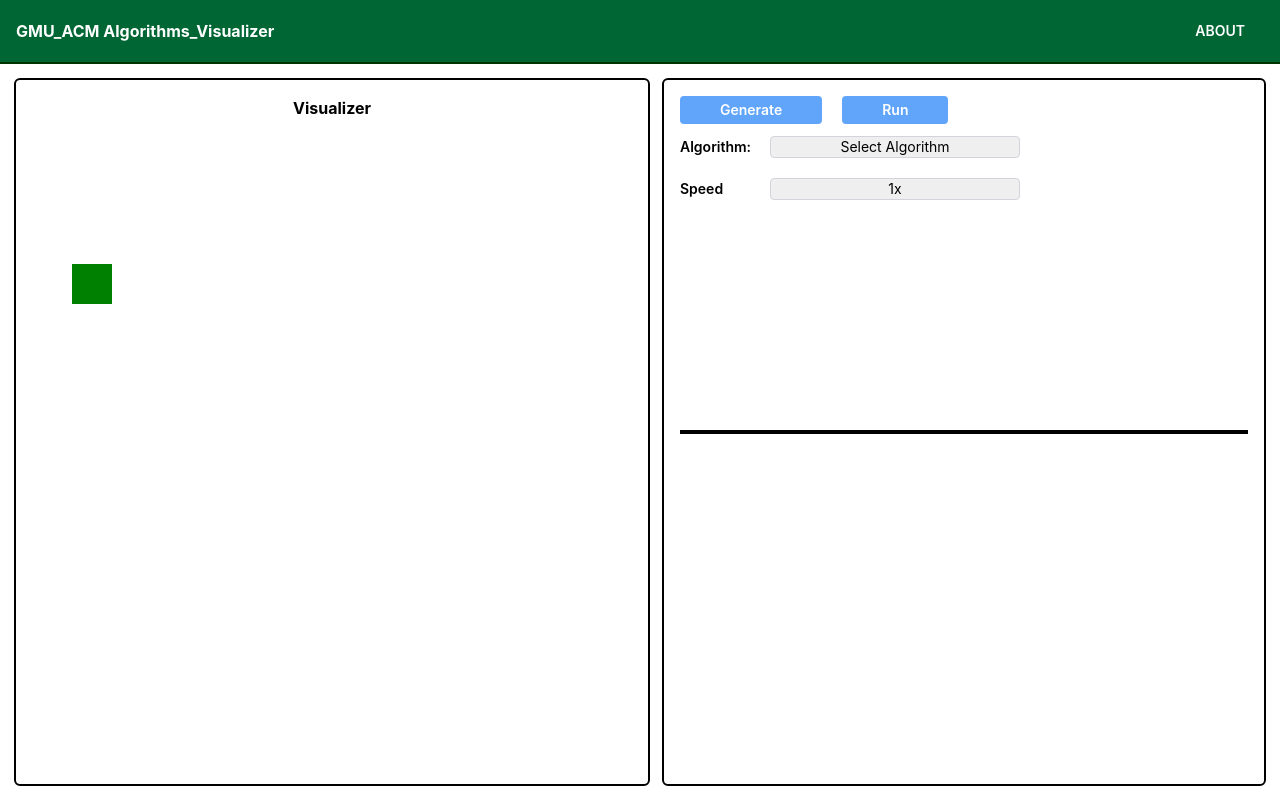
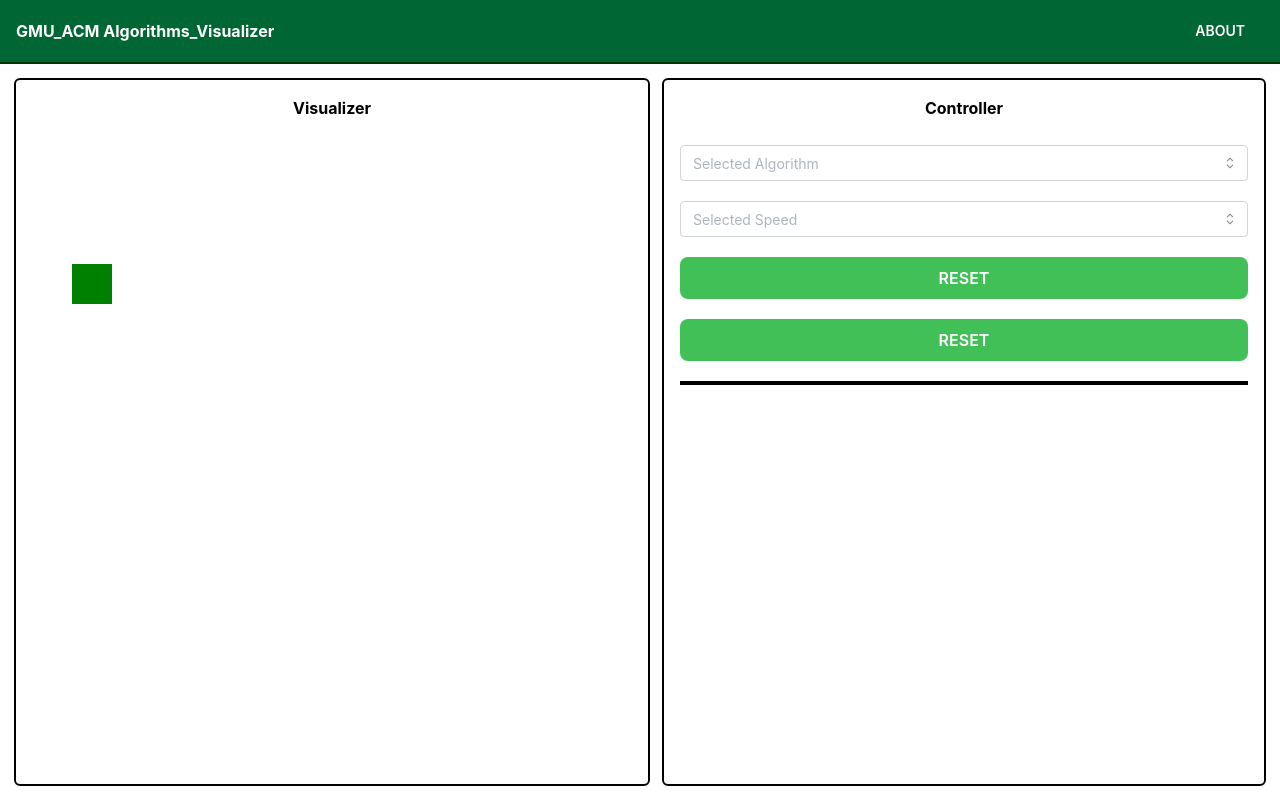
Before and after one commit to StoicNeutron/GMU_ACM, a Next.js app in the folder web/: page /home in a window 1280 px wide. Built offline with nearby package versions, Linux system fonts and the light colour scheme.

Commit message:
change style

```diff
--- a/web/src/components/pages/home/Controller.tsx
+++ b/web/src/components/pages/home/Controller.tsx
@@ -1,4 +1,5 @@
-import { Box, Divider, Flex } from '@mantine/core';
+import { Box, Divider, Flex, Select, Button, MantineProvider } from '@mantine/core';
+import React, { useState } from 'react';
 
 const styles = {
   container: {
@@ -9,42 +10,57 @@ const styles = {
   divider: {
     border: '2px solid black',
   },
+  h4: {
+    fontWeight: 'bold',
+    textAlign: 'center',
+    marginBottom: '25px'
+  },
+  button: {
+    position: 'relative',
+    zIndex: 1, // Ensure button appears above other elements
+  },
 } as Record<string, React.CSSProperties>;
 
+const algorithmsOptions = [
+  { value: '1', label: 'DFS' },
+  { value: '2', label: 'BFS' },
+];
+
+const speedOptions = [
+  { value: '1', label: '1X' },
+  { value: '2', label: '2X' },
+];
+
 export default function Component() {
+  const [selectedValue, setSelectedValue] = useState<string | null>(null);
+
+  const handleChange = (value: string | null, option: { value: string; label: string }) => {
+    setSelectedValue(value);
+  };
   return (
     <Flex flex={1} direction={'column'} style={styles.container}>
-      {/* user input > algorithm and speed */}
-      <Box id="user-input" flex={1}>
-        <div className="flex gap-5">
-          <button className="text-sm bg-blue-400 hover:bg-blue-500 transition duration-200 font-semibold px-10 py-1 rounded text-white ">
-            Generate
-          </button>
-          <button className="text-sm bg-blue-400 hover:bg-blue-500 transition duration-200 font-semibold px-10 py-1 rounded text-white ">
-            Run
-          </button>
-        </div>
-        <div className="mt-3">
-          <div className="flex gap-10 items-center">
-            <label className="text-sm font-semibold w-[50px]">Algorithm:</label>
-            <select className="origin-bottom px-3 text-sm rounded border border-gray-300 w-[250px] appearance-none text-center">
-              <option>Select Algorithm</option>
-              <option>Algo 1</option>
-              <option>Algo 2</option>
-            </select>
-          </div>
-          <div className="flex gap-10 items-center mt-5">
-            <label className="text-sm font-semibold w-[50px]">Speed</label>
-            <select className="origin-bottom px-3 text-sm rounded border border-gray-300 w-[250px] appearance-none text-center">
-              <option>1x</option>
-              <option>2x</option>
-            </select>
-          </div>
-        </div>
-      </Box>
-      {/* divider */}
+      <h4 style={styles.h4}>Controller</h4>
+
+      <Select
+        data={algorithmsOptions}
+        value={selectedValue}
+        onChange={handleChange}
+        placeholder="Selected Algorithm"
+        style={{ marginBottom: '20px' }}
+      />
+
+      <Select
+        data={speedOptions}
+        value={selectedValue}
+        onChange={handleChange}
+        placeholder="Selected Speed"
+        style={{ marginBottom: '20px' }}
+      />
+
+      <Button variant="filled" color="green" size="md" radius="md" style={{ marginBottom: '20px' }}>RESET</Button>
+      <Button variant="filled" color="green" size="md" radius="md" style={{ marginBottom: '20px' }}>RESET</Button>
       <Divider style={styles.divider} />
-      {/* analysis */}
+
       <Box id="analysis" flex={1} />
     </Flex>
   );
```
